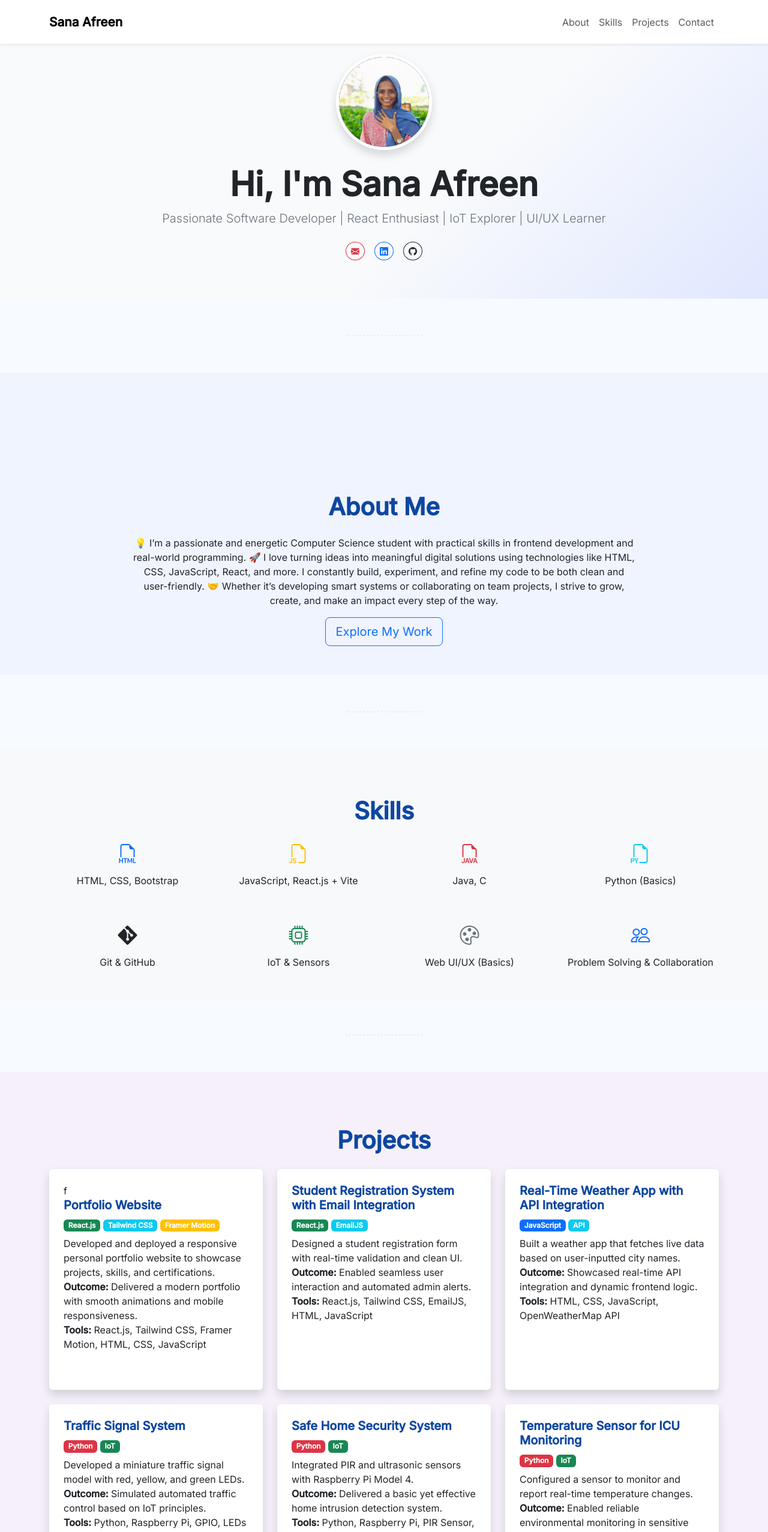
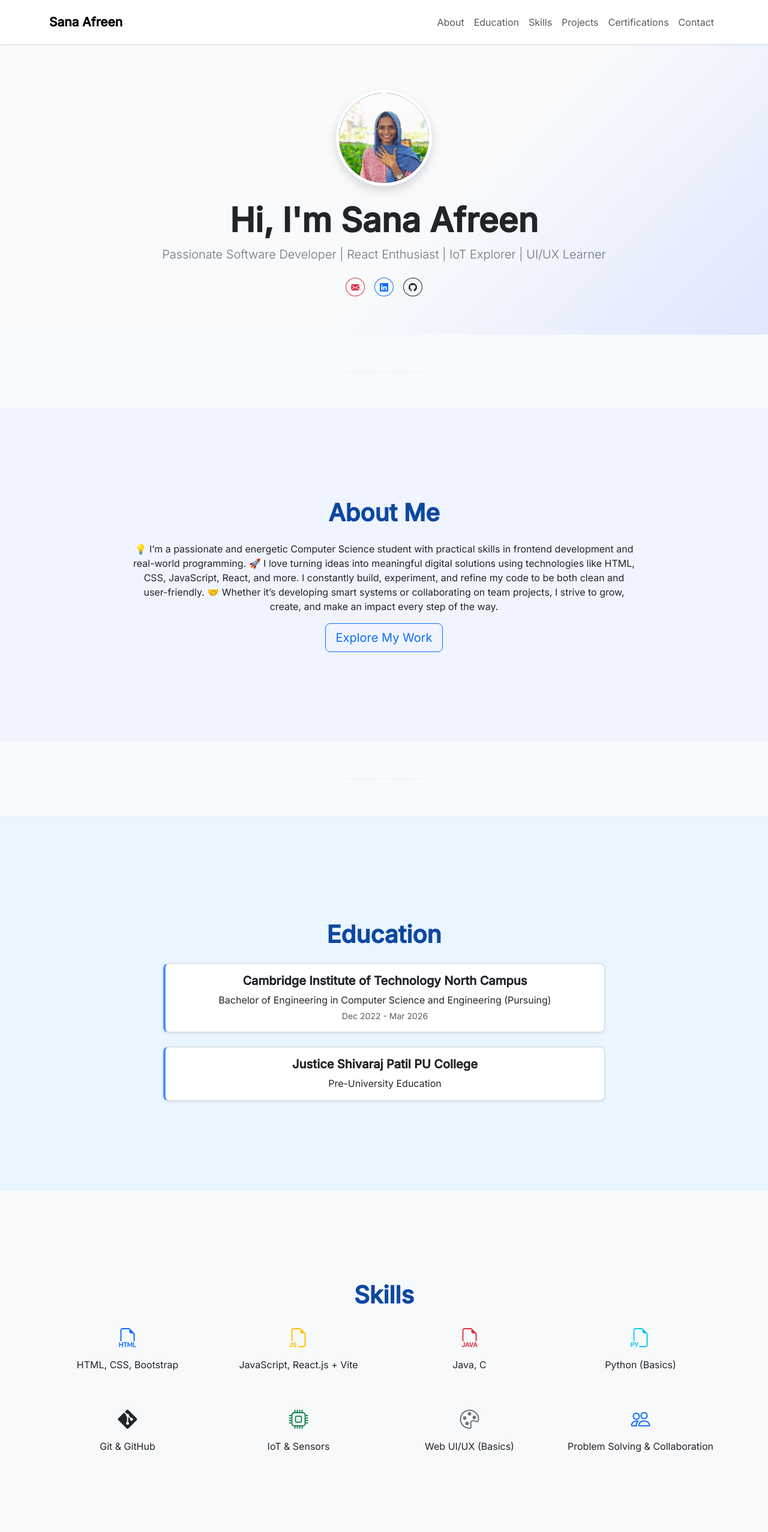
Before and after one commit to sanaafreen14/Portfolio, a plain HTML site: page index.html in a window 1280 px wide. Shown: the top 2554 px of the page at 60% size. Drawn offline with nearby package versions, Linux system fonts and the light colour scheme.

Commit message:
Updated with education and certifiication details

```diff
--- a/index.html
+++ b/index.html
@@ -52,10 +52,16 @@
               <a class="nav-link" href="#about">About</a>
             </li>
             <li class="nav-item">
+              <a class="nav-link" href="#Education">Education</a>
+            </li>
+            <li class="nav-item">
               <a class="nav-link" href="#skills">Skills</a>
             </li>
             <li class="nav-item">
               <a class="nav-link" href="#projects">Projects</a>
+            </li>
+            <li class="nav-item">
+              <a class="nav-link" href="#Certifications">Certifications</a>
             </li>
             <li class="nav-item">
               <a class="nav-link" href="#contact">Contact</a>
@@ -116,11 +122,11 @@
     <!-- About Section -->
     <section
       id="about"
-      class="section-offset pb-5"
+      class="section-offset"
       style="background-color: #f0f4ff"
     >
       <div class="container">
-        <h2 class="section-title text-center">About Me</h2>
+        <h2 class="section-title text-center mt-8 mb-16">About Me</h2>
         <p class="text-center w-75 mx-auto">
           💡 I’m a passionate and energetic Computer Science student with
           practical skills in frontend development and real-world programming.
@@ -140,11 +146,39 @@
     </section>
 
     <hr class="dotted" />
+    <!-- Education Section -->
+    <section
+      id="Education"
+      class="section-offset"
+      style="padding-bottom: 150px; background-color: #e9f5ff"
+    >
+      <div class="container text-center">
+        <h2 class="section-title mb-4 mt-4">Education</h2>
+        <div class="row justify-content-center">
+          <div class="col-md-8">
+            <div class="card shadow-sm mb-4 p-3">
+              <h5 class="fw-bold">
+                Cambridge Institute of Technology North Campus
+              </h5>
+              <p class="mb-1">
+                Bachelor of Engineering in Computer Science and Engineering
+                (Pursuing)
+              </p>
+              <small class="text-muted">Dec 2022 - Mar 2026</small>
+            </div>
+            <div class="card shadow-sm p-3">
+              <h5 class="fw-bold">Justice Shivaraj Patil PU College</h5>
+              <p class="mb-0">Pre-University Education</p>
+            </div>
+          </div>
+        </div>
+      </div>
+    </section>
 
     <!-- Skills Section -->
     <section
       id="skills"
-      class="skills section-offset pb-5"
+      class="skills section-offset"
       style="background-color: #f8f9fa"
     >
       <div class="container">
@@ -307,6 +341,36 @@
 
     <hr class="dotted" />
 
+    <!-- Certifications Section -->
+    <section
+      id="Certifications"
+      class="section-offset p-300px"
+      style="background-color: #f5faff"
+    >
+      <div class="container">
+        <h2 class="section-title text-center mb-4">Certifications</h2>
+        <div class="row justify-content-center">
+          <div class="col-md-8">
+            <div class="card shadow-sm mb-3 p-3">
+              <h6 class="fw-bold mb-1">Frontend Development - Coursera</h6>
+              <small class="text-muted">Issued: Jan 2024</small>
+            </div>
+            <div class="card shadow-sm mb-3 p-3">
+              <h6 class="fw-bold mb-1">
+                Python Programming Basics - Infosys Springboard
+              </h6>
+              <small class="text-muted">Issued: Nov 2023</small>
+            </div>
+            <div class="card shadow-sm mb-3 p-3">
+              <h6 class="fw-bold mb-1">React Essentials - Great Learning</h6>
+              <small class="text-muted">Issued: Aug 2023</small>
+            </div>
+          </div>
+        </div>
+      </div>
+    </section>
+
+    <hr class="dotted" />
     <!-- Contact Section -->
     <section
       id="contact"
@@ -361,7 +425,7 @@
                 <i class="bi bi-envelope-fill fs-4"></i>
               </a>
               <a
-                href="https://linkedin.com/in/sanaafreen-17538b25a/"
+                href="https://www.linkedin.com/in/sana-afreen-17538b25a/"
                 target="_blank"
                 class="me-3 btn btn-outline-primary rounded-circle"
                 title="LinkedIn"
--- a/style.css
+++ b/style.css
@@ -29,7 +29,7 @@ body {
   margin-bottom: 1.5rem;
 }
 #about{
-  padding: 200px 0;
+  /* padding: 200px 0; */
 
 
 }
@@ -65,7 +65,7 @@ footer small {
 }
 
 .section-offset {
-  padding-top: 90px; /* Adjust this value to match your navbar height */
+  padding: 150px 0px; /* Adjust this value to match your navbar height */
 }
 
 .animate-fade-in {
@@ -135,7 +135,7 @@ footer small {
 /* Example for skills section */
 #skills {
   background-color: #f8f9fa;
-  padding: 5rem 0;
+  /* padding: 5rem 0; */
 }
 
 #skills .section-title {
@@ -145,3 +145,14 @@ footer small {
 #skills .skill-card {
   margin-bottom: 2rem;
 }
+.card {
+  transition: transform 0.3s ease, box-shadow 0.3s ease, background-color 0.3s ease;
+  background-color: #ffffff;
+  border-left: 4px solid #4f91ff;
+  border-radius: 0.5rem;
+}
+.card:hover {
+  transform: translateY(-5px);
+  box-shadow: 0 10px 25px rgba(0, 0, 0, 0.1);
+  background-color: #f0f8ff;
+}
```
